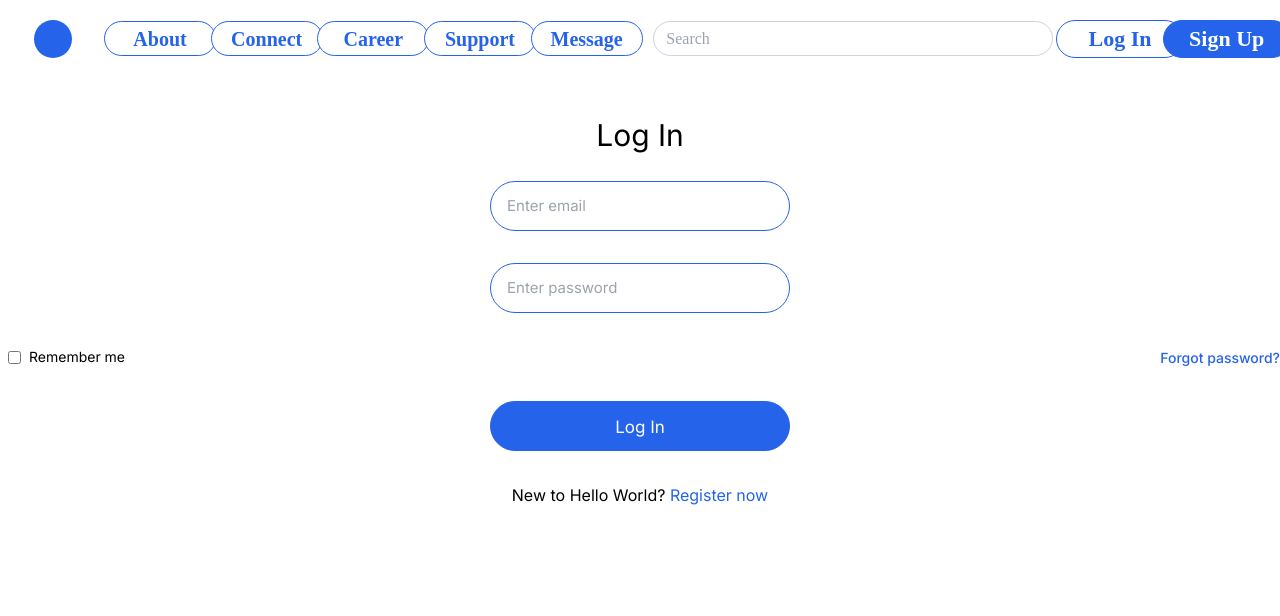
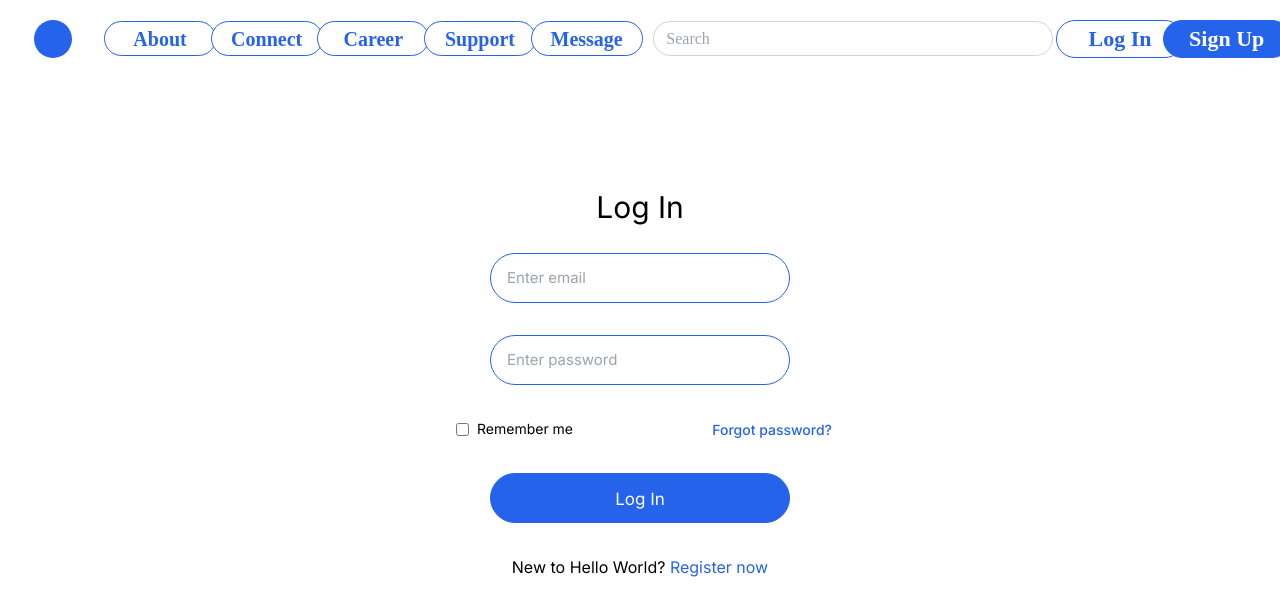
Before and after one commit to McMillon-Innovation-Studios/ISP, a Next.js app: page /login in a window 1280 px wide. Shown: the top 616 px of the page. Built offline with nearby package versions, Linux system fonts and the light colour scheme; no server answers.

Commit message:
LogIn - Centered text, visual improvement

```diff
--- a/app/login/page.tsx
+++ b/app/login/page.tsx
@@ -65,10 +65,10 @@
 
 
     return (
-        <div  className="bg-white">
+        <div className="bg-white">
             <NavBar
             activeTab=""/>
-            <div className="text-center font-['Lucida Sans']">
+            <div className="max-w-md w-full mx-auto mt-10 bg-white p-8  text-center font-['Lucida Sans']">
 
                 {/* Log In */}
                 <div className="mt-10 text-3xl">Log In</div>
```
